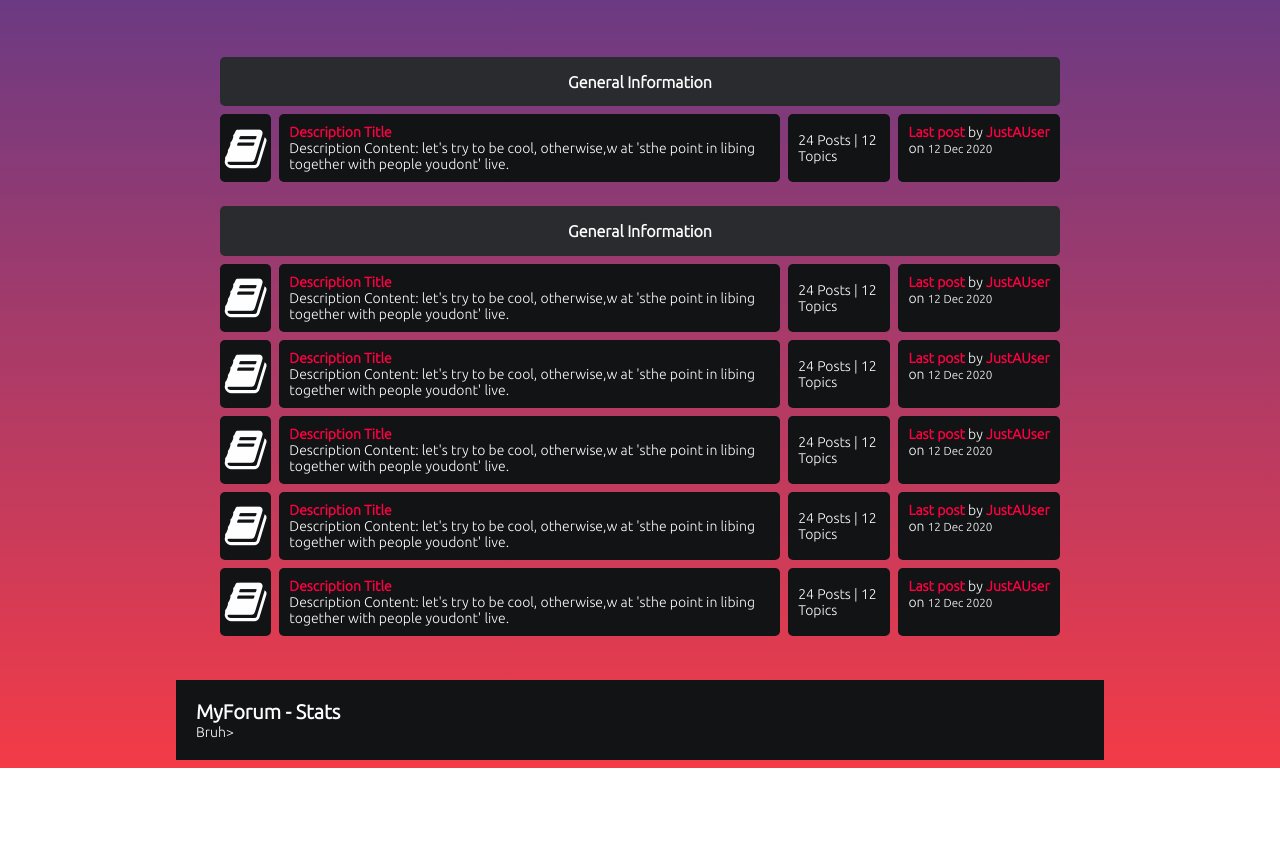
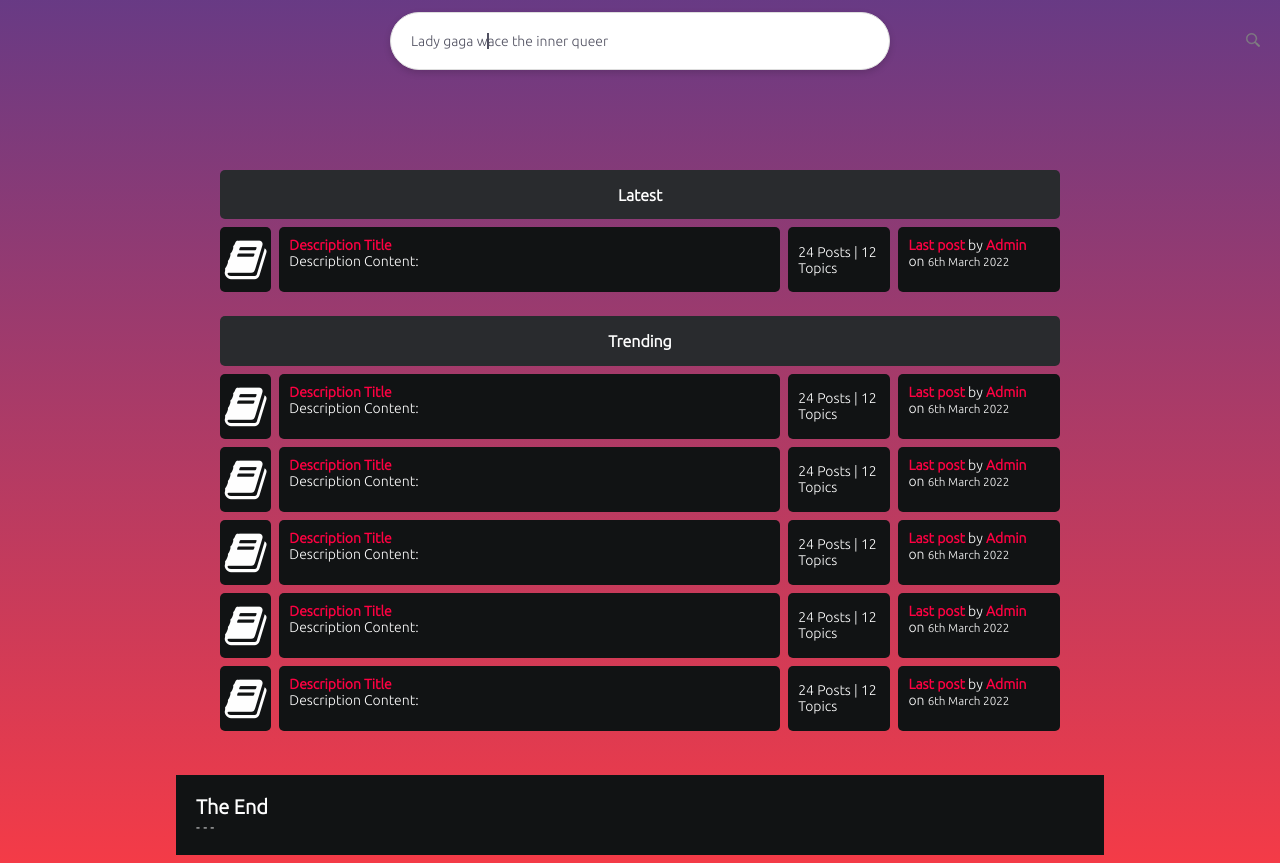
Before and after one commit to PyromancerBoom/Makeathon2022, a plain HTML site: page Forums/forums.html in a window 1280 px wide. Shown: the part 216-1079 px from the top of the page. Before the commit the page ends 984 px from the top, so only its background shows below. Drawn offline with Linux system fonts and the light colour scheme.

Commit message:
formatting in forums

```diff
--- a/Forums/forums.html
+++ b/Forums/forums.html
@@ -23,6 +23,11 @@
                 </ul>
             </nav>
             <div class="brand">Forums</div>
+            <ul class="nav-list">
+                <li class="nav-item"><a href="forums.html">Forums</a></li>
+                <li class="nav-item"><a href="posts.html">Posts</a></li>
+                <li class="nav-item"><a href="detail.html">Detail</a></li>
+            </ul>
         </div>
         <!--SearchBox Section-->
         <div class="search-box">
@@ -48,7 +53,7 @@
     <div class="container">
         <div class="subforum">
             <div class="subforum-title">
-                <h1>General Information</h1>
+                <h1>Latest</h1>
             </div>
             <div class="subforum-row">
                 <div class="subforum-icon subforum-column center">
@@ -56,14 +61,14 @@
                 </div>
                 <div class="subforum-description subforum-column">
                     <h4><a href="test.html">Description Title</a></h4>
-                    <p>Description Content: let's try to be cool, otherwise,w at 'sthe point in libing together with people youdont' live.</p>
+                    <p>Description Content:</p>
                 </div>
                 <div class="subforum-stats subforum-column center">
                     <span>24 Posts | 12 Topics</span>
                 </div>
                 <div class="subforum-info subforum-column">
-                    <b><a href="">Last post</a></b> by <a href="">JustAUser</a>
-                    <br>on <small>12 Dec 2020</small>
+                    <b><a href="">Last post</a></b> by <a href="">Admin</a>
+                    <br>on <small>6th March 2022</small>
                 </div>
             </div>
         </div>
@@ -71,22 +76,22 @@
 
         <div class="subforum">
             <div class="subforum-title">
-                <h1>General Information</h1>
+                <h1>Trending</h1>
             </div>
             <div class="subforum-row">
                 <div class="subforum-icon subforum-column center">
                     <i class="fa fa-book"></i>
                 </div>
                 <div class="subforum-description subforum-column">
-                    <h4><a href="#">Description Title</a></h4>
-                    <p>Description Content: let's try to be cool, otherwise,w at 'sthe point in libing together with people youdont' live.</p>
+                    <h4><a href="test.html">Description Title</a></h4>
+                    <p>Description Content:</p>
                 </div>
                 <div class="subforum-stats subforum-column center">
                     <span>24 Posts | 12 Topics</span>
                 </div>
                 <div class="subforum-info subforum-column">
-                    <b><a href="">Last post</a></b> by <a href="">JustAUser</a>
-                    <br>on <small>12 Dec 2020</small>
+                    <b><a href="">Last post</a></b> by <a href="">Admin</a>
+                    <br>on <small>6th March 2022</small>
                 </div>
             </div>
             <hr class="subforum-devider">
@@ -95,15 +100,15 @@
                     <i class="fa fa-book"></i>
                 </div>
                 <div class="subforum-description subforum-column">
-                    <h4><a href="#">Description Title</a></h4>
-                    <p>Description Content: let's try to be cool, otherwise,w at 'sthe point in libing together with people youdont' live.</p>
+                    <h4><a href="test.html">Description Title</a></h4>
+                    <p>Description Content:</p>
                 </div>
                 <div class="subforum-stats subforum-column center">
                     <span>24 Posts | 12 Topics</span>
                 </div>
                 <div class="subforum-info subforum-column">
-                    <b><a href="">Last post</a></b> by <a href="">JustAUser</a>
-                    <br>on <small>12 Dec 2020</small>
+                    <b><a href="">Last post</a></b> by <a href="">Admin</a>
+                    <br>on <small>6th March 2022</small>
                 </div>
             </div>
             <hr class="subforum-devider">
@@ -112,15 +117,15 @@
                     <i class="fa fa-book"></i>
                 </div>
                 <div class="subforum-description subforum-column">
-                    <h4><a href="#">Description Title</a></h4>
-                    <p>Description Content: let's try to be cool, otherwise,w at 'sthe point in libing together with people youdont' live.</p>
+                    <h4><a href="test.html">Description Title</a></h4>
+                    <p>Description Content:</p>
                 </div>
                 <div class="subforum-stats subforum-column center">
                     <span>24 Posts | 12 Topics</span>
                 </div>
                 <div class="subforum-info subforum-column">
-                    <b><a href="">Last post</a></b> by <a href="">JustAUser</a>
-                    <br>on <small>12 Dec 2020</small>
+                    <b><a href="">Last post</a></b> by <a href="">Admin</a>
+                    <br>on <small>6th March 2022</small>
                 </div>
             </div>
             <hr class="subforum-devider">
@@ -129,15 +134,15 @@
                     <i class="fa fa-book"></i>
                 </div>
                 <div class="subforum-description subforum-column">
-                    <h4><a href="#">Description Title</a></h4>
-                    <p>Description Content: let's try to be cool, otherwise,w at 'sthe point in libing together with people youdont' live.</p>
+                    <h4><a href="test.html">Description Title</a></h4>
+                    <p>Description Content:</p>
                 </div>
                 <div class="subforum-stats subforum-column center">
                     <span>24 Posts | 12 Topics</span>
                 </div>
                 <div class="subforum-info subforum-column">
-                    <b><a href="">Last post</a></b> by <a href="">JustAUser</a>
-                    <br>on <small>12 Dec 2020</small>
+                    <b><a href="">Last post</a></b> by <a href="">Admin</a>
+                    <br>on <small>6th March 2022</small>
                 </div>
             </div>
             <hr class="subforum-devider">
@@ -146,15 +151,15 @@
                     <i class="fa fa-book"></i>
                 </div>
                 <div class="subforum-description subforum-column">
-                    <h4><a href="#">Description Title</a></h4>
-                    <p>Description Content: let's try to be cool, otherwise,w at 'sthe point in libing together with people youdont' live.</p>
+                    <h4><a href="test.html">Description Title</a></h4>
+                    <p>Description Content:</p>
                 </div>
                 <div class="subforum-stats subforum-column center">
                     <span>24 Posts | 12 Topics</span>
                 </div>
                 <div class="subforum-info subforum-column">
-                    <b><a href="">Last post</a></b> by <a href="">JustAUser</a>
-                    <br>on <small>12 Dec 2020</small>
+                    <b><a href="">Last post</a></b> by <a href="">Admin</a>
+                    <br>on <small>6th March 2022</small>
                 </div>
             </div>
         </div>
@@ -168,9 +173,9 @@
     <!-- Forum Info -->
     <div class="forum-info">
         <div class="chart">
-            MyForum - Stats &nbsp;
+            The End &nbsp;
         </div>
-        <span>Bruh><br>
+        <span>- - - <br>
     </div>
     <script src="main.js"></script>
 </body>
```
Also changed, not shown: index.html (+3 -0 lines).
